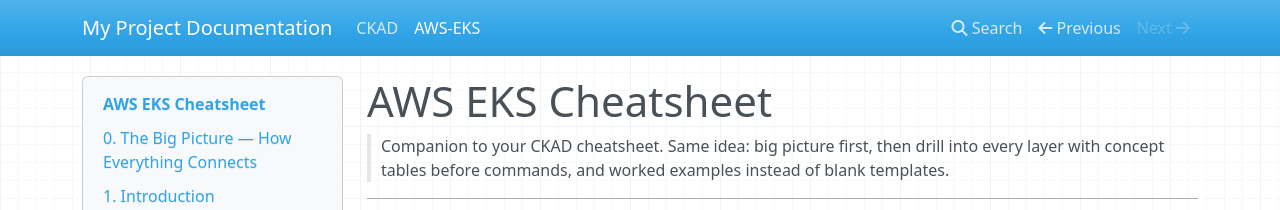
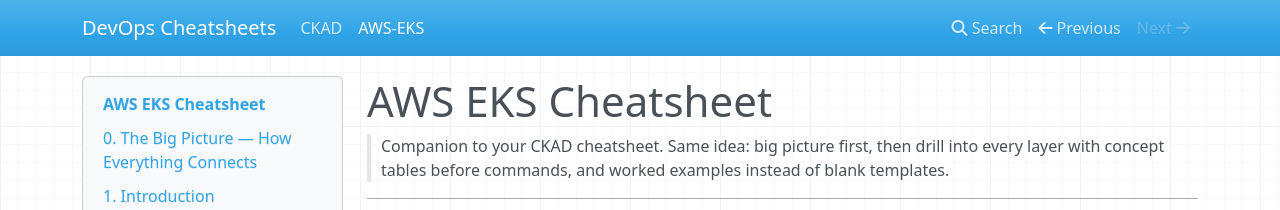
Before and after one commit to laurenx122/work.cheat-sheets, an MkDocs documentation site: the page built from docs/aws-eks-cheatsheet.md, in a window 1280 px wide. Shown: the top 210 px of the page. Built offline with MkDocs 1.6.1, drawn with Linux system fonts in a browser that asks for light colours; nearby versions of some CDN libraries.

```diff
--- a/mkdocs.yml
+++ b/mkdocs.yml
@@ -1,4 +1,4 @@
-site_name: My Project Documentation
+site_name: DevOps Cheatsheets
 
 nav:
   - CKAD: ckad-cheatsheet.md
```
Also changed, not shown: 1 other file.
